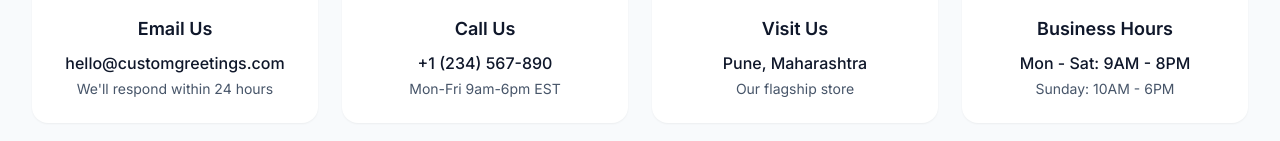
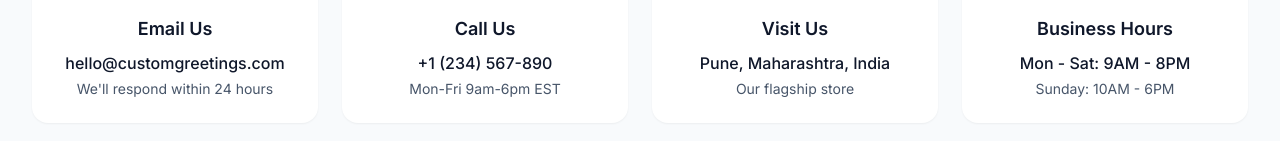
Before and after one commit to ShashankBedarkar/greetingsbyshashank, a React (Vite) app: page /contact in a window 1280 px wide. Shown: the part 525-666 px from the top of the page. Built offline with nearby package versions, Linux system fonts and the light colour scheme; no server answers; the database is empty.

Commit message:
Update ContactPage.tsx

```diff
--- a/src/pages/ContactPage.tsx
+++ b/src/pages/ContactPage.tsx
@@ -19,7 +19,7 @@ const contactInfo = [
   {
     icon: MapPin,
     title: 'Visit Us',
-    content: 'Pune, Maharashtra',
+    content: 'Pune, Maharashtra, India',
     description: 'Our flagship store',
   },
   {
```
